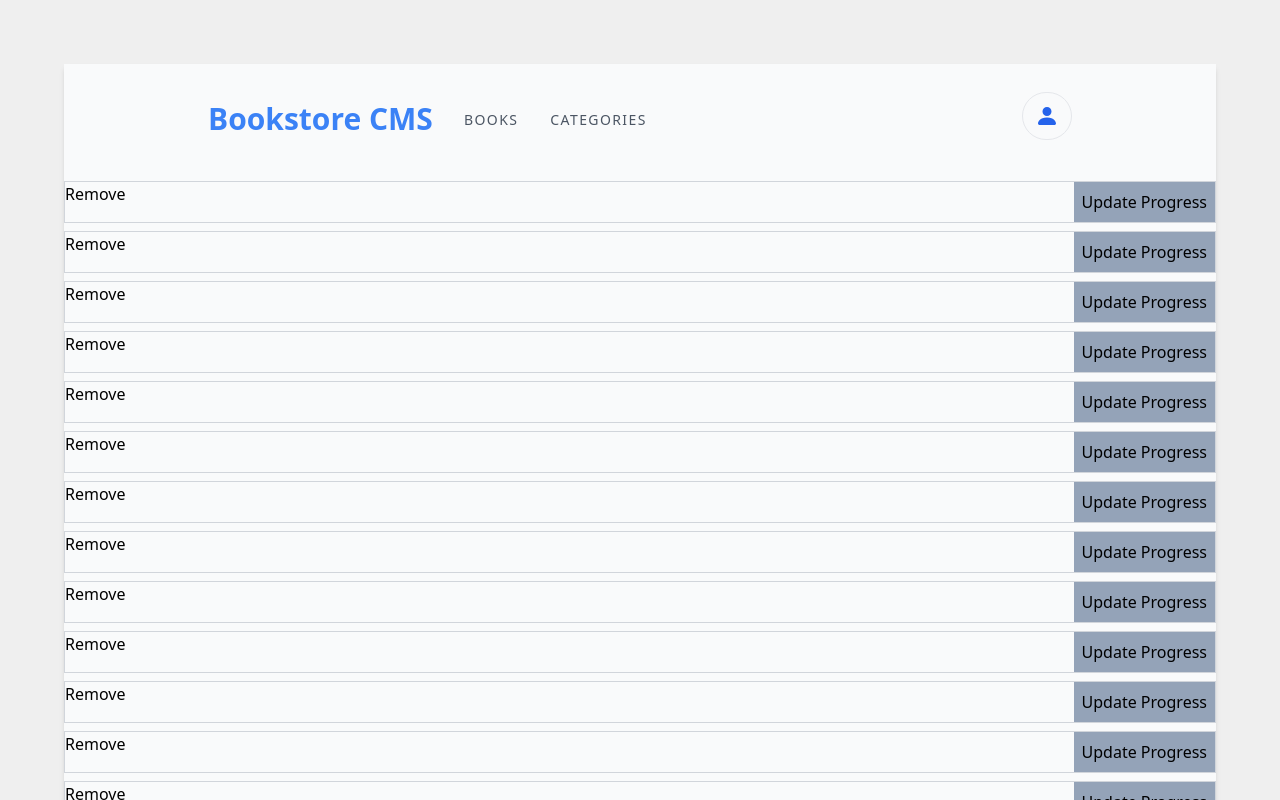
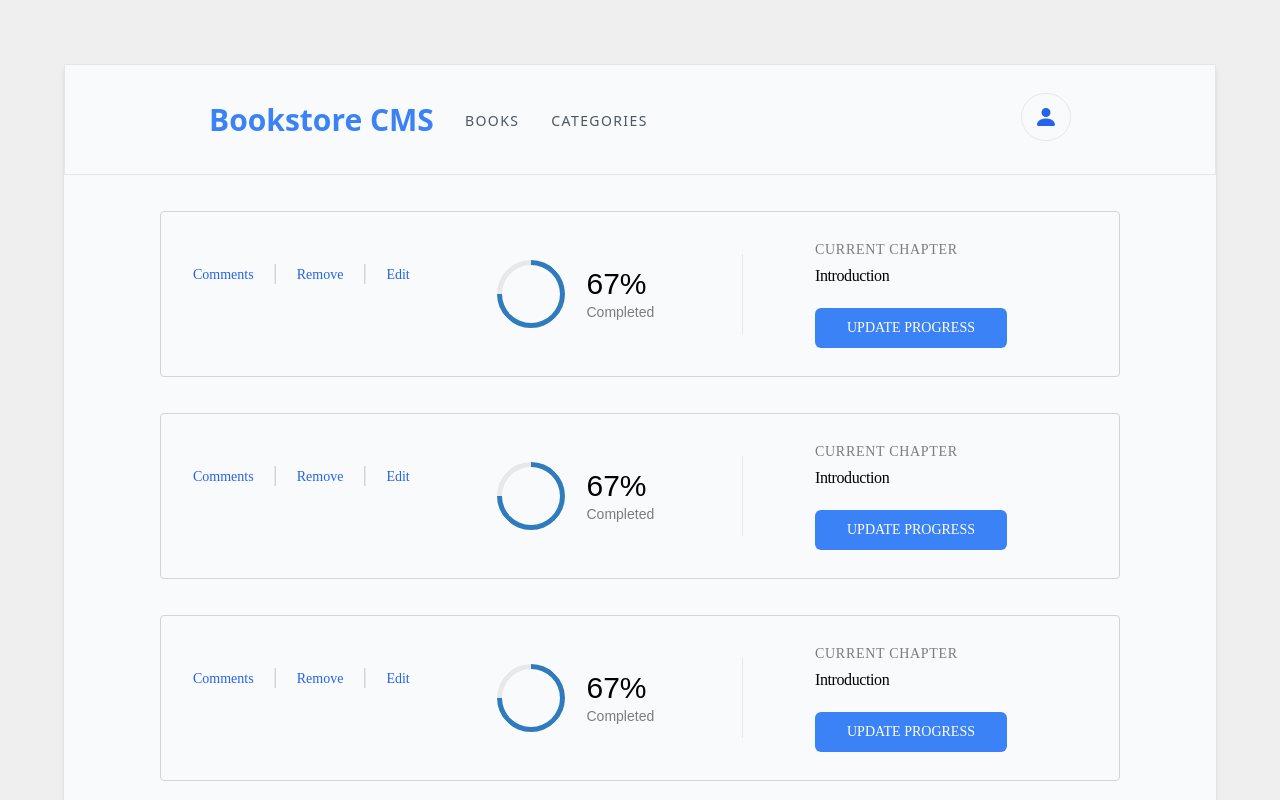
Before and after one commit to Luiscarlosvd/bookstore, a React (Create React App) app: page / in a window 1280 px wide. Shown: the top 800 px of the page. Built offline with nearby package versions, Linux system fonts and the light colour scheme; no server answers; the HTML template or start-up script is replaced by a standard one.

Commit message:
Add styles for each book and add elements to meet the design

```diff
--- a/src/components/Book.js
+++ b/src/components/Book.js
@@ -8,27 +8,54 @@ const Book = ({
 }) => {
   const dispatch = useDispatch();
   return (
-    <div className="w-90 mx-auto my-2 flex justify-between px-18rem py-2rem sm:px-9.188rem sm:py-1.625rem border border-gray-300">
-      <div className="flex flex-col gap-1.75">
+    <div className="w-10/12 mx-auto my-9 flex justify-between rounded pl-8 py-7 pr-28 sm:px-9.188rem sm:py-1.625rem border border-gray-300">
+      <div className="flex flex-col gap-1.5">
         <div>
-          <span>{category}</span>
-          <h2>{bookname}</h2>
-          <span>{author}</span>
+          <p className="font-montserrat font-semibold tracking-wide text-black text-sm opacity-50">{category}</p>
+          <h2 className="font-roboto text-2xl tracking-tight mt-1">{bookname}</h2>
+          <p className="font-roboto-300 text-blue-700 text-sm">{author}</p>
         </div>
-        <div>
+        <div className="mt-2">
+          <button type="button" className="font-roboto-300 text-blue-600 text-sm">
+            Comments
+          </button>
+          <span className="mx-4 text-xl font-thin text-gray-300">|</span>
           <button
             type="button"
-            className="button-remove"
+            className="font-roboto-300 text-blue-600 text-sm"
             onClick={() => {
               dispatch(deleteBook(id));
             }}
           >
             Remove
           </button>
+          <span className="mx-4 text-xl font-thin text-gray-300">|</span>
+          <button type="button" className="font-roboto-300 text-blue-600 text-sm">
+            Edit
+          </button>
         </div>
       </div>
-      <div className="progress section">
-        <button type="button" className="w-11.5 h-10 border-gray-300 bg-slate-400 p-2">Update Progress</button>
+      <div className="flex gap-8 items-center">
+        <div className="flex justify-center items-center py-6 px-6">
+          <div className="percentage" />
+        </div>
+        <div>
+          <p className="font-montserrat-400 text-3xl">67%</p>
+          <p className="font-montserrat-400 opacity-50 text-sm">Completed</p>
+        </div>
+        <div className="w-0025 h-20 bg-gray-200 ml-14 mr-10" />
+        <div className="flex flex-col gap-5">
+          <div>
+            <p className="text-sm font-roboto-300 tracking-wider text-black opacity-50">CURRENT CHAPTER</p>
+            <p className="font-roboto-300 mt-1 text-black tracking-tight text-base">Introduction</p>
+          </div>
+          <button
+            type="button"
+            className="w-48 h-10 rounded-md text-sm p-2 font-roboto-300 text-white bg-blue-500"
+          >
+            UPDATE PROGRESS
+          </button>
+        </div>
       </div>
     </div>
   );
--- a/src/components/Navbar.js
+++ b/src/components/Navbar.js
@@ -2,7 +2,7 @@ import { NavLink } from 'react-router-dom';
 import { BsPersonFill } from 'react-icons/bs';
 
 const Navbar = () => (
-  <header className="px-36 py-7 flex justify-between gap-8 items-center">
+  <header className="px-36 py-7 flex justify-between gap-8 items-center border border-gray-200 border-solid">
     <div className="flex items-center gap-4">
       <h1 className="w-60 h-9 mt-3.75 mr-11.75 mb-1.25 font-bold text-3xl text-blue-500">
         Bookstore CMS
--- a/src/index.css
+++ b/src/index.css
@@ -1,7 +1,39 @@
 @tailwind base;
 @tailwind components;
 @tailwind utilities;
+@import url('https://fonts.googleapis.com/css2?family=Montserrat:wght@400&display=swap');
+@import url('https://fonts.googleapis.com/css2?family=Roboto+Slab:wght@300;700&display=swap');
 
 body {
   background-color: #e9e9e9b7;
 }
+
+.font-roboto {
+  font-family: 'Roboto Slab', serif;
+  font-weight: 700;
+}
+
+.font-roboto-300 {
+  font-family: 'Roboto Slab', serif;
+  font-weight: 300;
+}
+
+.w-0025 {
+  width: 0.050rem;
+}
+
+.font-montserrat-400 {
+  font-family: 'Montserrat', sans-serif;
+  font-weight: 400;
+}
+
+.percentage {
+  position: absolute;
+  border-radius: 50%;
+  width: 4.25rem;
+  height: 4.25rem;
+  border: 5px solid #307bbe;
+  border-left-color: #e8e8e8;
+  -webkit-transform: rotate(45deg);
+  transform: rotate(45deg);
+}
```
